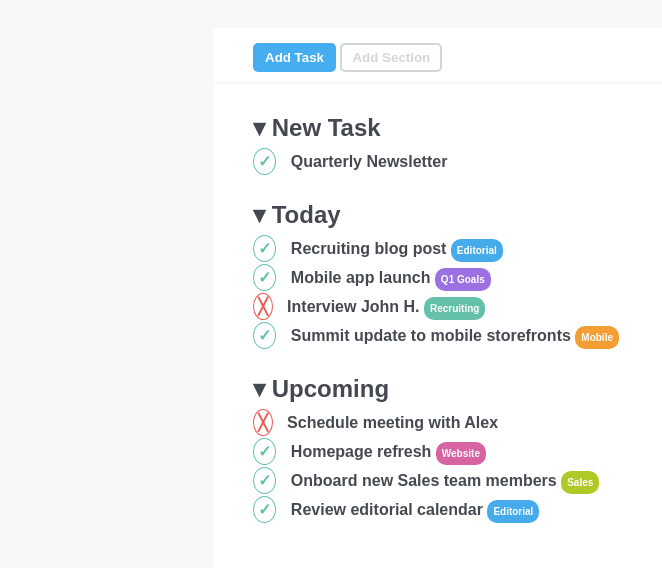
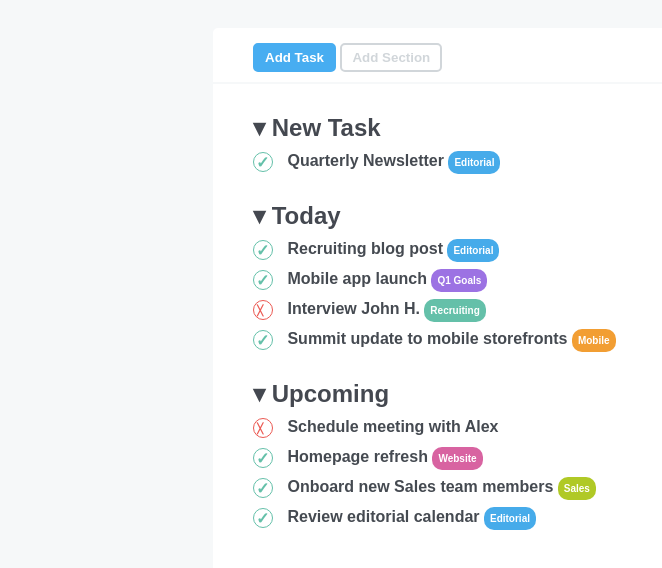
Before and after one commit to stefanofilippini/html-css-toboolist, a plain HTML site: page Index.html in a window 1280 px wide. Shown: the part 92-660 px from the top of the page, without its empty margins (0-662 px from the left). Drawn offline with Linux system fonts and the light colour scheme.

Commit message:
Better paging

```diff
--- a/Index.html
+++ b/Index.html
@@ -31,7 +31,7 @@
                     &blacktriangledown; New Task
                 </h2>
 
-                <div class="task"><span class="ok">&check;</span> Quarterly Newsletter</div>
+                <div class="task"><span class="ok">&check;</span> Quarterly Newsletter <span class="tag editorial">Editorial</span></div>
             </section>
 
             <!-- Today -->
@@ -41,16 +41,16 @@
                 </h2>
 
                 <div class="task">
-                    <span class="ok">&check;</span> Recruiting blog post <span class="Tag Editorial">Editorial</span>
+                    <span class="ok">&check;</span> Recruiting blog post <span class="tag editorial">Editorial</span>
                 </div>
                 <div class="task">
-                    <span class="ok">&check;</span> Mobile app launch <span class="Tag Q1-Goals">Q1 Goals</span>
+                    <span class="ok">&check;</span> Mobile app launch <span class="tag q1-goals">Q1 Goals</span>
                 </div>
                 <div class="task">
-                    <span class="ko">&#9587;</span> Interview John H. <span class="Tag Recruiting">Recruiting</span>
+                    <span class="ko">&#9587;</span> Interview John H. <span class="tag recruiting">Recruiting</span>
                 </div>
                 <div class="task">
-                    <span class="ok">&check;</span> Summit update to mobile storefronts <span class="Tag Mobile">Mobile</span>
+                    <span class="ok">&check;</span> Summit update to mobile storefronts <span class="tag mobile">Mobile</span>
                 </div>
 
             </section>
@@ -65,13 +65,13 @@
                     <span class="ko">&#9587;</span> Schedule meeting with Alex
                 </div>
                 <div class="task">
-                    <span class="ok">&check;</span> Homepage refresh <span class="Tag Website">Website</span>
+                    <span class="ok">&check;</span> Homepage refresh <span class="tag website">Website</span>
                 </div>
                 <div class="task">
-                    <span class="ok">&check;</span> Onboard new Sales team members <span class="Tag Sales">Sales</span>
+                    <span class="ok">&check;</span> Onboard new Sales team members <span class="tag sales">Sales</span>
                 </div>
                 <div class="task">
-                    <span class="ok">&check;</span> Review editorial calendar <span class="Tag Editorial">Editorial</span>
+                    <span class="ok">&check;</span> Review editorial calendar <span class="tag editorial">Editorial</span>
                 </div>
 
             </section>
--- a/style.css
+++ b/style.css
@@ -71,47 +71,59 @@ h2 {
 
 span {
     border-radius: 50%;
-    padding: 4px;
     margin-right: 10px;
 }
 
 .ok {
+    display: inline-block;
     border: solid 1px #64c0a9;
     color: #64c0a9;
+    width: 20px;
+    height: 20px;
+    vertical-align: middle;
+    line-height: 10px;
+    padding: 5px 2px;
 }
 
 .ko {
+    display: inline-block;
     border: solid 1px #eb5952;
     color: #eb5952;
+    width: 20px;
+    height: 20px;
+    vertical-align: middle;
+    line-height: 10px;
+    font-size: 10px;
+    padding: 5px 3px;
 }
 
-.Tag {
+.tag {
     font-size: 10px;
     border-radius: 10px;
     padding: 6px;
     color: #fff;
 }
 
-.Editorial {
+.editorial {
     background-color: #46abea;
 }
 
-.Q1-Goals {
+.q1-goals {
     background-color: #9c72e3;
 }
 
-.Recruiting {
+.recruiting {
     background-color: #64c0a9;
 }
 
-.Mobile {
+.mobile {
     background-color: #f29e33;
 }
 
-.Website {
+.website {
     background-color: #d863a1;
 }
 
-.Sales {
+.sales {
     background-color: #b0c926;
 }
```
